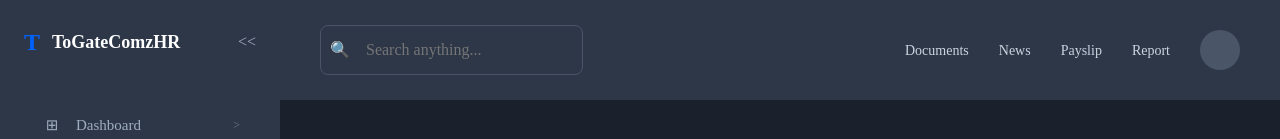
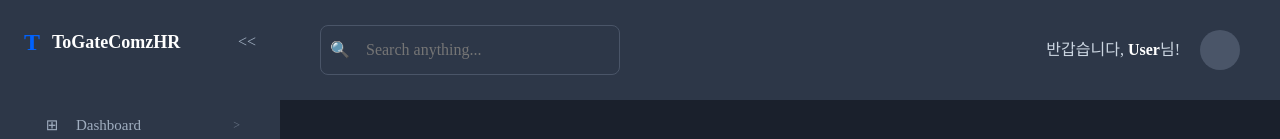
Before and after one commit to choijisoon1/HRProject, a React (Vite) app: page /calendar in a window 1280 px wide. Shown: the top 139 px of the page. Built offline with nearby package versions, Linux system fonts and the light colour scheme; no server answers.

Commit message:
헤더 단순화 (링크 삭제 후 현재 로그인 한 사용자 이름만 표시)

```diff
--- a/src/components/layout/Header.module.scss
+++ b/src/components/layout/Header.module.scss
@@ -11,21 +11,25 @@
     color: $color-white;
 }
 
+/* 검색창 영역 (Input 컴포넌트 감싸기용) */
+.searchBar {
+    width: 300px;
+}
+
 /* 우측 메뉴 */
 .rightMenu {
     display: flex;
     align-items: center;
-    gap: 30px;
+    gap: 20px;
 
-    .link {
+
+    .welcomeMsg {
+        font-size: 16px;
         color: $color-400;
-        font-size: 14px;
-        font-weight: 500;
-        transition: color 0.2s;
-        cursor: pointer;
 
-        &:hover {
+        strong {
             color: $color-white;
+            font-weight: 700;
         }
     }
 
@@ -39,6 +43,7 @@
             height: 40px;
             background-color: $color-700;
             border-radius: 50%;
+            /* background-image: url(...) 나중에 추가 */
         }
     }
 }
--- a/src/components/layout/Header.tsx
+++ b/src/components/layout/Header.tsx
@@ -1,32 +1,47 @@
+import { useEffect, useState } from 'react';
 import styles from './Header.module.scss';
 import Input from '../common/Input';
-import { Link } from 'react-router-dom';
+import { supabase } from '../../api/supabaseClient';
 
 const Header = () => {
+    const [userName, setUserName] = useState('User');
+
+    useEffect(() => {
+        const fetchUserName = async () => {
+            /* 로그인한 유저 ID 가져오기 */
+            const { data: { user } } = await supabase.auth.getUser();
+
+            if (user) {
+                /* 테이블에서 그 ID에 해당하는 (username) 찾기 */
+                const { data, error } = await supabase
+                    .from('profiles')
+                    .select('username')
+                    .eq('id', user.id)
+                    .single();
+
+                if (!error && data) {
+                    setUserName(data.username);
+                }
+            }
+        };
+
+        fetchUserName();
+    }, []);
+
     return (
         <header className={styles.header}>
-            {/* 검색창, 여기도 공통컴포넌트로 빼야할 듯? */}
+            {/* 검색창 */}
             <div className={styles.searchBar}>
                 <Input placeholder="Search anything..." icon="🔍" style={{ marginBottom: '0' }} />
             </div>
 
-            {/* 우측 메뉴 */}
+            {/* 우측 영역 환영 메시지로 변경 */}
             <div className={styles.rightMenu}>
-                {/* 임시링크라 경로는 교체 예정 */}
-                <Link to="/documents" className={styles.link}>
-                    Documents
-                </Link>
-                <Link to="/news" className={styles.link}>
-                    News
-                </Link>
-                <Link to="/payslip" className={styles.link}>
-                    Payslip
-                </Link>
-                <Link to="/report" className={styles.link}>
-                    Report
-                </Link>
+                <div className={styles.welcomeMsg}>
+                    반갑습니다, <strong>{userName}</strong>님!
+                </div>
 
-                {/* 프로필 이미지 (임시 원형 배경색만) */}
+                {/* 프로필 이미지 */}
                 <div className={styles.profile}>
                     <div className={styles.avatar} />
                 </div>
```
